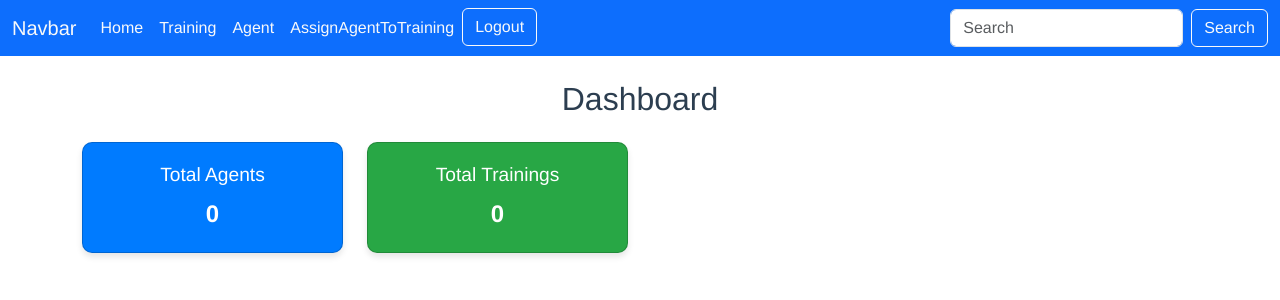
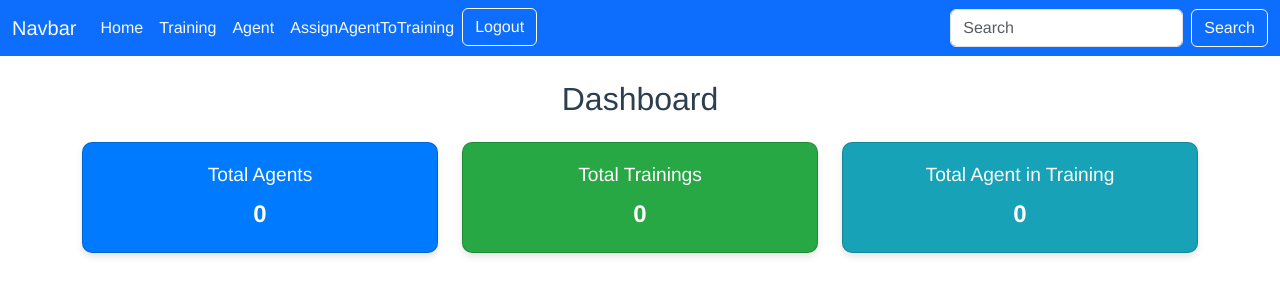
Before and after one commit to OussEzza/training-management-frontend, a Vue app: page / in a window 1280 px wide. Shown: the top 300 px of the page. Built offline with nearby package versions, Linux system fonts and the light colour scheme; no server answers; sample sign-in values are in the browser's storage.

Commit message:
Updated Dashboard

```diff
--- a/src/components/DashBoard.vue
+++ b/src/components/DashBoard.vue
@@ -2,7 +2,7 @@
   <div class="container mt-4">
     <h2 class="text-center mb-4">Dashboard</h2>
     <div class="row">
-      <div class="col-md-3">
+      <div class="col-md-4">
         <router-link to="/agents" class="card-link">
           <div class="card primary">
             <div class="card-body">
@@ -12,7 +12,7 @@
           </div>
         </router-link>
       </div>
-      <div class="col-md-3">
+      <div class="col-md-4">
         <router-link to="/trainings" class="card-link">
           <div class="card success">
             <div class="card-body">
@@ -22,9 +22,22 @@
           </div>
         </router-link>
       </div>
+      <div class="col-md-4">
+        <router-link to="/agent-training" class="card-link">
+          <div class="card info">
+            <div class="card-body">
+              <h5 class="card-title">Total Agent in Training</h5>
+              <p class="card-text">{{ agentTrainingCount }}</p>
+            </div>
+          </div>
+        </router-link>
+      </div>
     </div>
   </div>
 </template>
+
+
+
 
 <script>
 import axios from "axios";
@@ -35,6 +48,7 @@ export default {
     return {
       agentCount: 0,
       trainingCount: 0,
+      agentTrainingCount: 0,
     };
   },
   created() {
@@ -53,6 +67,10 @@ export default {
         );
         this.trainingCount = trainingResponse.data.trainings.length;
 
+        const agentTrainingResponse = await axios.get(
+          "http://127.0.0.1:8000/api/agent-training"
+        );
+        this.agentTrainingCount = agentTrainingResponse.data.agent_training.length;
       } catch (error) {
         console.log(error);
       }
@@ -60,6 +78,7 @@ export default {
   },
 };
 </script>
+
 
 <style scoped>
 .card-link {
@@ -103,4 +122,8 @@ export default {
   color: #fff;
 }
 
+.info {
+  background-color: #17a2b8;
+  color: #fff;
+}
 </style>
```
